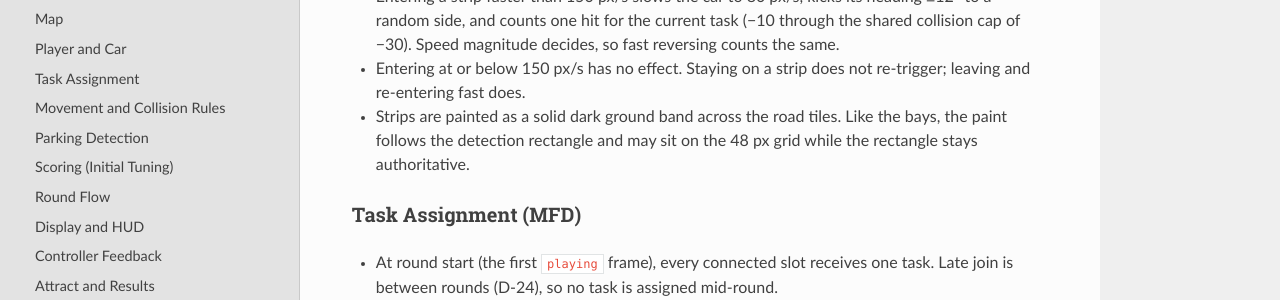
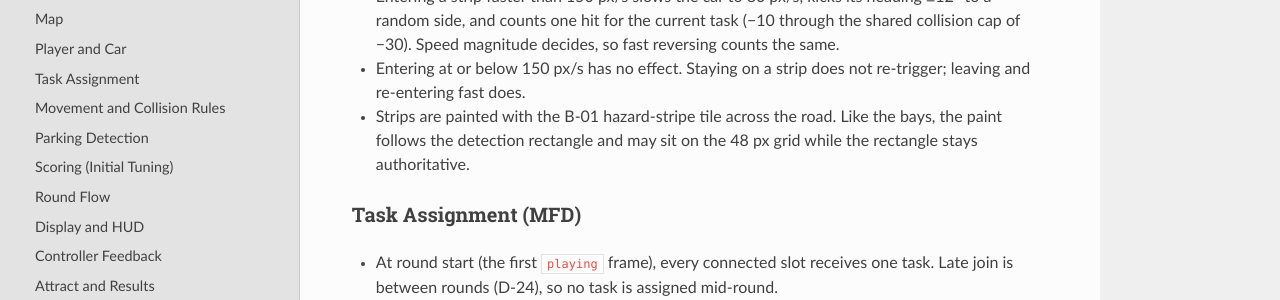
Before and after one commit to PSZLBit/ProszkowskaDrift, an MkDocs documentation site: the page built from documentation/02-game-domain/game-design.md, in a window 1280 px wide and 900 px high, scrolled down 2955 px. Shown: the part 151-451 px from the top of the window. Built offline with MkDocs 1.6.1, drawn with Linux system fonts in a browser that asks for light colours; nearby versions of some CDN libraries.

Commit message:
fix(game): paint speed bumps with the B-01 hazard tile
Uses atlas (12, 4) of source B-01 per the tileset review: the yellow/black hazard stripe reads unambiguously as a bump, unlike ground-tile approximations. 613 headless checks pass.

```diff
--- a/documentation/02-game-domain/game-design.md
+++ b/documentation/02-game-domain/game-design.md
@@ -126,7 +126,7 @@ Map rules:
   fast reversing counts the same.
 - Entering at or below 150 px/s has no effect. Staying on a strip does not
   re-trigger; leaving and re-entering fast does.
-- Strips are painted as a solid dark ground band across the road tiles. Like
+- Strips are painted with the B-01 hazard-stripe tile across the road. Like
   the bays, the paint follows the detection rectangle and may sit on the
   48 px grid while the rectangle stays authoritative.
 
```
Also changed, not shown: documentation/05-architecture-decisions/decision-log.md (+1 -1 lines), 2 other files.
